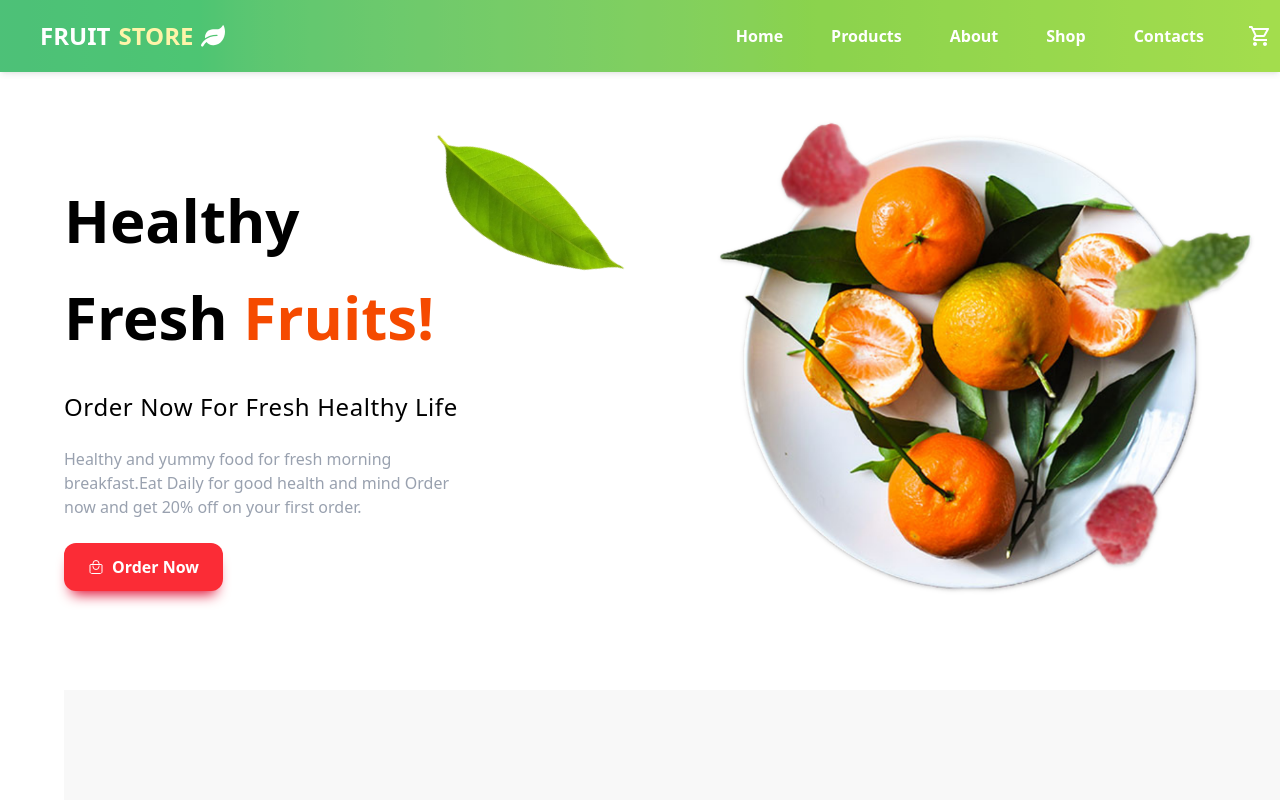
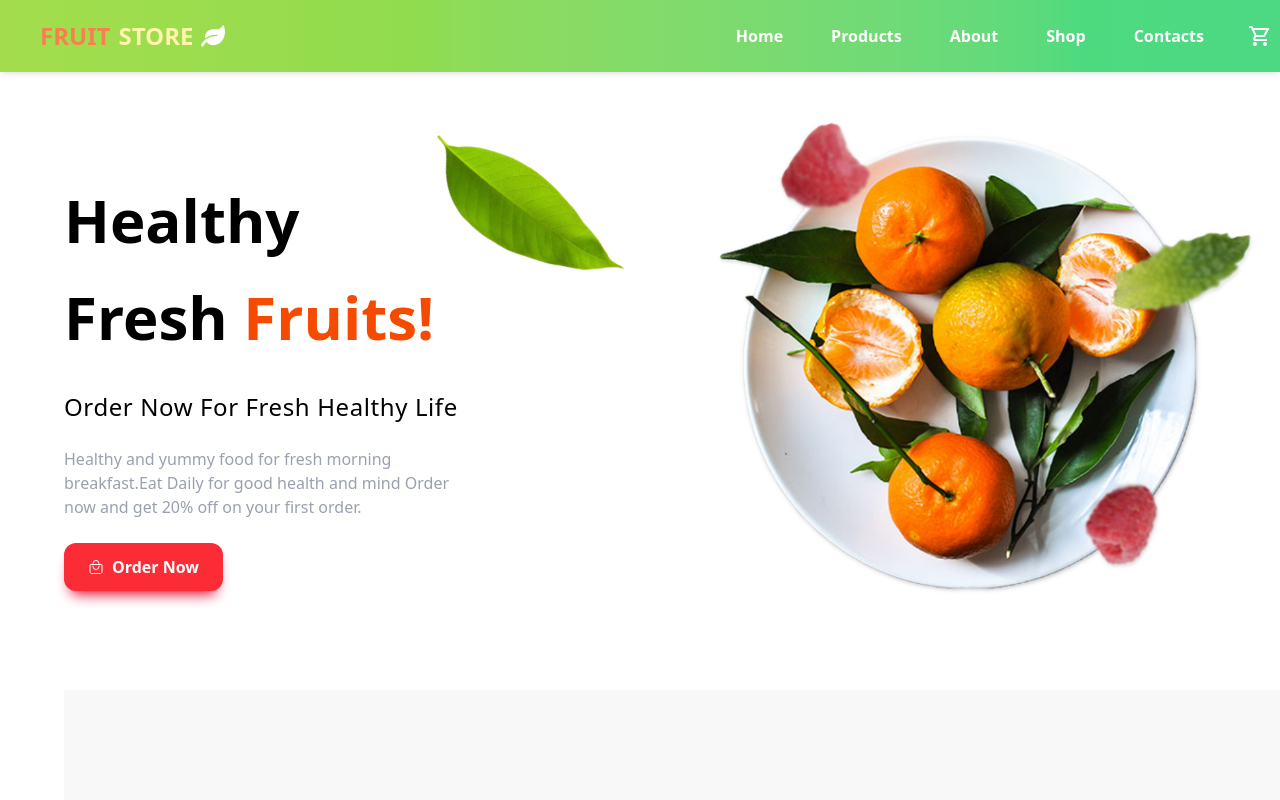
Before and after one commit to mohiturkude8237/Fruit-Ecommerce, a React (Vite) app: page / in a window 1280 px wide. Shown: the top 800 px of the page. Built offline with nearby package versions, Linux system fonts and the light colour scheme; a web font is replaced by a local one.

Commit message:
Navbar.jsx Updated

```diff
--- a/src/components/Navbar.jsx
+++ b/src/components/Navbar.jsx
@@ -38,10 +38,10 @@ const Navbar = () => {
   return (
     <>
       <nav>
-        <div className="w-full flex justify-between items-center py-4 md:pt-4 bg-gradient-to-r from-green-600 to-lime-500 text-white shadow-md fixed top-0 left-0 z-50 opacity-70 backdrop-blur-md ">
+        <div className="w-full flex justify-between items-center py-4 md:pt-4 bg-gradient-to-r from-lime-500 to-green-500 text-white shadow-md fixed top-0 left-0 z-50 opacity-70 backdrop-blur-md ">
           {/* Logo section */}
           <div className="text-xl md:text-2xl flex items-center gap-2 font-bold uppercase ml-10">
-            <p className="text-white">Fruit</p>
+            <p className="text-orange-600">Fruit</p>
             <p className="text-yellow-200">Store</p>
             <FaLeaf className="text-white" />
           </div>
```
